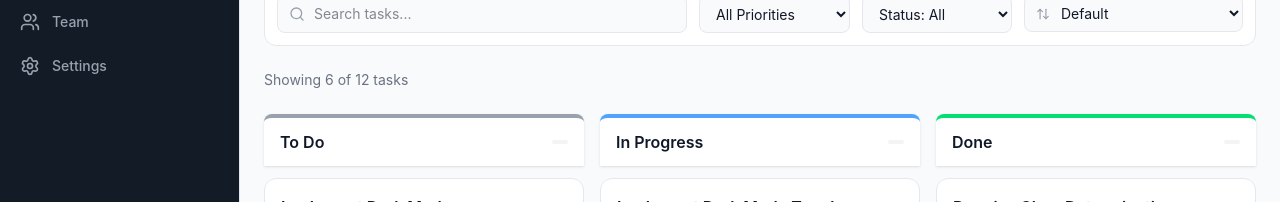
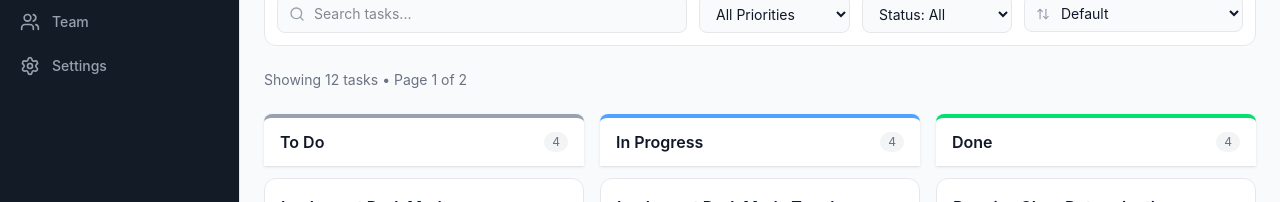
Before and after one commit to phurimart14/task-dashboard, a React (Vite) app: page / in a window 1280 px wide. Shown: the part 166-368 px from the top of the page. Built offline with nearby package versions, Linux system fonts and the light colour scheme.

Commit message:
fix: pagination distributes 2 cards per column instead of global slice

```diff
--- a/src/pages/DashboardPage.tsx
+++ b/src/pages/DashboardPage.tsx
@@ -16,7 +16,7 @@ import TaskDetailView from "../components/task/TaskDetailView";
 import TaskForm from "../components/task/TaskForm";
 import ConfirmDialog from "../components/ui/ConfirmDialog";
 
-const TASKS_PER_PAGE = 6;
+const CARDS_PER_COLUMN = 2;
 
 const COLUMNS: { status: Status; title: string; color: string }[] = [
   { status: "To Do", title: "To Do", color: "border-gray-400" },
@@ -110,13 +110,40 @@ export default function DashboardPage() {
   }, [filteredTasks, sortBy]);
 
   // Pagination
-  const totalPages = Math.ceil(sortedTasks.length / TASKS_PER_PAGE);
+  // === Group sorted tasks by status ===
+  // แยกเป็น 3 columns ก่อน เพื่อรองรับ pagination แบบ per-column
+  const tasksByStatus = useMemo(() => {
+    return {
+      "To Do": sortedTasks.filter((t) => t.status === "To Do"),
+      "In Progress": sortedTasks.filter((t) => t.status === "In Progress"),
+      Done: sortedTasks.filter((t) => t.status === "Done"),
+    };
+  }, [sortedTasks]);
 
-  const paginatedTasks = useMemo(() => {
-    const start = (currentPage - 1) * TASKS_PER_PAGE;
-    const end = start + TASKS_PER_PAGE;
-    return sortedTasks.slice(start, end);
-  }, [sortedTasks, currentPage]);
+  // Pagination
+  // === Total pages = ยึดจาก column ที่มี task มากสุด ===
+  // เช่น To Do 5, In Progress 3, Done 4 → max = 5 → ceil(5/2) = 3 pages
+  const totalPages = useMemo(() => {
+    const maxColumnLength = Math.max(
+      tasksByStatus["To Do"].length,
+      tasksByStatus["In Progress"].length,
+      tasksByStatus["Done"].length,
+    );
+    return Math.max(1, Math.ceil(maxColumnLength / CARDS_PER_COLUMN));
+  }, [tasksByStatus]);
+
+  // === Slice แต่ละ column ตามหน้าปัจจุบัน ===
+  // หน้า 1: tasks[0..2], หน้า 2: tasks[2..4], ...
+  const paginatedTasksByStatus = useMemo(() => {
+    const start = (currentPage - 1) * CARDS_PER_COLUMN;
+    const end = start + CARDS_PER_COLUMN;
+
+    return {
+      "To Do": tasksByStatus["To Do"].slice(start, end),
+      "In Progress": tasksByStatus["In Progress"].slice(start, end),
+      Done: tasksByStatus["Done"].slice(start, end),
+    };
+  }, [tasksByStatus, currentPage]);
 
   const handleClearAll = () => {
     setSearchQuery("");
@@ -201,16 +228,17 @@ export default function DashboardPage() {
 
       {/* Results info */}
       <div className="text-sm text-gray-500 dark:text-gray-400">
-        Showing {paginatedTasks.length} of {sortedTasks.length} task
-        {sortedTasks.length !== 1 && "s"}
+        Showing {sortedTasks.length} task{sortedTasks.length !== 1 && "s"}
+        {totalPages > 1 && ` • Page ${currentPage} of ${totalPages}`}
       </div>
 
       {/* 3 Columns */}
       <div className="grid grid-cols-1 md:grid-cols-3 gap-4">
         {COLUMNS.map((column) => {
-          const columnTasks = paginatedTasks.filter(
-            (t) => t.status === column.status,
-          );
+          // ใช้ task ที่ slice แล้วของ column นี้
+          const columnTasks = paginatedTasksByStatus[column.status];
+          // จำนวนทั้งหมดใน column นี้ (สำหรับ badge - แสดงจำนวนรวม ไม่ใช่แค่หน้านี้)
+          const totalInColumn = tasksByStatus[column.status].length;
 
           return (
             <div key={column.status} className="space-y-3">
@@ -220,7 +248,9 @@ export default function DashboardPage() {
               >
                 <h2 className="font-semibold text-gray-900 dark:text-white flex items-center justify-between">
                   {column.title}
-                  <span className="text-xs font-normal text-gray-500 dark:text-gray-400 bg-gray-100 dark:bg-gray-700 px-2 py-0.5 rounded-full"></span>
+                  <span className="text-xs font-normal text-gray-500 dark:text-gray-400 bg-gray-100 dark:bg-gray-700 px-2 py-0.5 rounded-full">
+                    {totalInColumn}
+                  </span>
                 </h2>
               </div>
 
```
Also changed, not shown: 1 other file (tests, documents, lock files or other folders).
